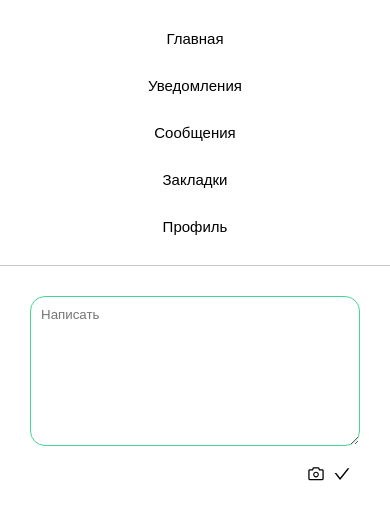
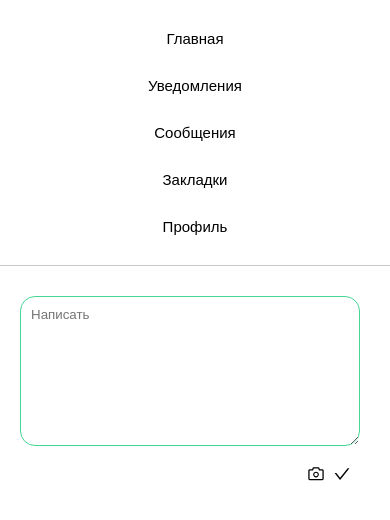
Before and after one commit to oksanaBir/social-net, a React app: page / in a window 390 px wide. Shown: the top 520 px of the page. Built offline with nearby package versions, Linux system fonts and the light colour scheme.

Commit message:
tag renamed

```diff
--- a/src/styles/textarea.less
+++ b/src/styles/textarea.less
@@ -6,14 +6,14 @@
     border: @greenBorder;
     color: @green;
 
-    @media (max-width: 1001px) {
+    @media (max-width: 1030px) {
         position: relative;
         margin: @margin;
         margin-bottom: 0px;
-        width: calc( 100% - @margin * 2);
         padding: 10px;
         box-sizing: border-box;
         height: 150px;
+        width: @width;
     }
 }
 
--- a/src/ui/Text.js
+++ b/src/ui/Text.js
@@ -3,9 +3,9 @@ import classNames from 'classnames';
 
 export default function Text({children, margin = 0}) {
     return(
-        <div
+        <p
             className={classNames('text')}
             style={{ margin: margin + 'px' }}
-        >{children}</div>
+        >{children}</p>
     );
 }
```
